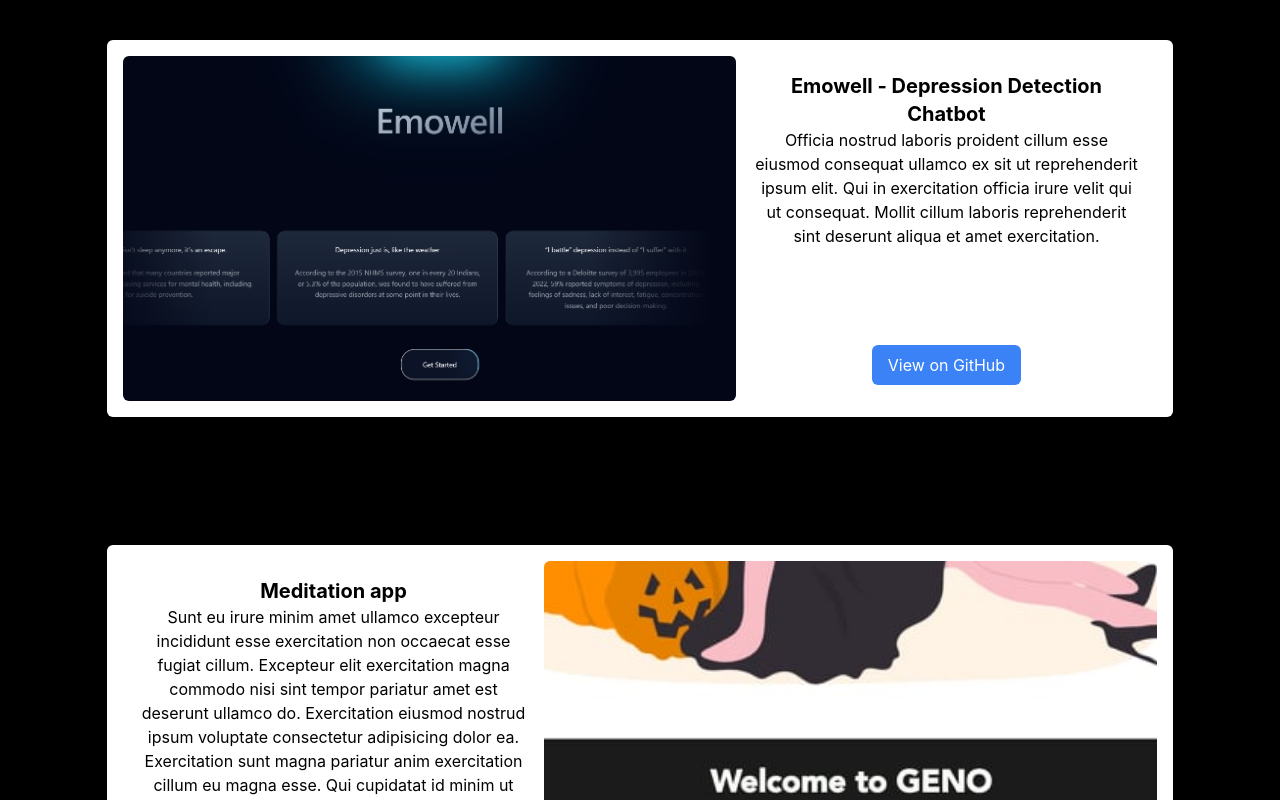
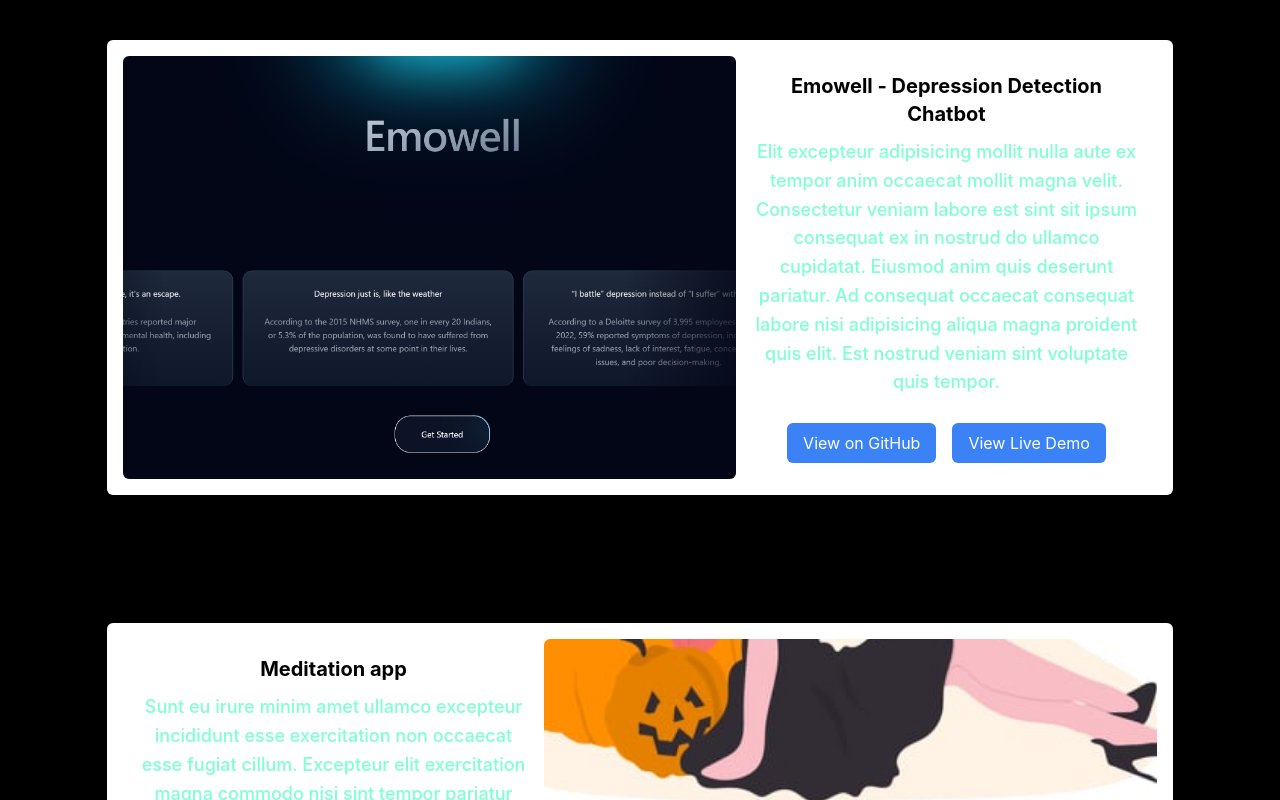
Before and after one commit to kbadal19/Porta, a React (Create React App) app: page / in a window 1280 px wide. Shown: the part 900-1700 px from the top of the page. Built offline with nearby package versions, Linux system fonts and the light colour scheme.

Commit message:
added contact info and emowell live link

```diff
--- a/src/App.css
+++ b/src/App.css
@@ -77,3 +77,44 @@
   height: auto;
   margin: 10px;
 }
+
+.proj-desc {
+  font-size: 18px;
+  line-height: 1.6; /* Adjusted for better readability */
+  font-weight: 500;
+  color: aquamarine;
+  margin: 10px 0; /* Add some margin to space out the text */
+}
+
+.proj-desc p {
+  margin-bottom: 10px; /* Add some space between paragraphs */
+}
+
+.proj-desc ul {
+  list-style-type: disc; /* Use disc bullets */
+  padding-left: 20px; /* Indent the list */
+  margin: 10px 0; /* Add margin for spacing */
+}
+
+.proj-desc li {
+  margin-bottom: 5px; /* Space between list items */
+  line-height: 1.4; /* Adjust line height for list items */
+}
+
+/* Add some additional styling for a prettier look */
+.proj-desc h3 {
+  font-size: 20px;
+  font-weight: 600;
+  color: #fff; /* Use a contrasting color for headers */
+  margin-top: 15px;
+  margin-bottom: 5px;
+}
+
+.proj-desc a {
+  color: #00bfff; /* Change link color to sky blue */
+  text-decoration: underline; /* Underline links for better visibility */
+}
+
+.proj-desc a:hover {
+  color: #00ffff; /* Change color on hover */
+}
--- a/src/Components/AcademicProjects.js
+++ b/src/Components/AcademicProjects.js
@@ -20,8 +20,7 @@
 const projects = [
   {
     title: "Emowell - Depression Detection Chatbot",
-    description:
-      "Officia nostrud laboris proident cillum esse eiusmod consequat ullamco ex sit ut reprehenderit ipsum elit. Qui in exercitation officia irure velit qui ut consequat. Mollit cillum laboris reprehenderit sint deserunt aliqua et amet exercitation.",
+    description: "Elit excepteur adipisicing mollit nulla aute ex tempor anim occaecat mollit magna velit. Consectetur veniam labore est sint sit ipsum consequat ex in nostrud do ullamco cupidatat. Eiusmod anim quis deserunt pariatur. Ad consequat occaecat consequat labore nisi adipisicing aliqua magna proident quis elit. Est nostrud veniam sint voluptate quis tempor.",
     hueA: 340,
     hueB: 10,
     images: [emowell1, emowell2, emowell3],
--- a/src/Components/Contact.js
+++ b/src/Components/Contact.js
@@ -2,42 +2,61 @@
 
 export default function Contact() {
   return (
-    <div>
+    <div className="contact-container flex flex-col md:flex-row items-center justify-center text-white p-5 z-500">
       <svg
         viewBox="0 0 24 24"
         fill="#fff"
         width="200px"
         height="200px"
         xmlns="http://www.w3.org/2000/svg"
-        class="line-drawing"
+        className="line-drawing"
       >
-        <g id="SVGRepo_bgCarrier" stroke-width="0"></g>
+        <g id="SVGRepo_bgCarrier" strokeWidth="0"></g>
         <g
           id="SVGRepo_tracerCarrier"
-          stroke-linecap="round"
-          stroke-linejoin="round"
+          strokeLinecap="round"
+          strokeLinejoin="round"
         ></g>
         <g id="SVGRepo_iconCarrier">
           <path
-            fill-rule="evenodd"
-            clip-rule="evenodd"
+            fillRule="evenodd"
+            clipRule="evenodd"
             d="M17.3545 22.2324C15.3344 21.7262 11.1989 20.2994 7.44979 16.5503C3.70068 12.8012 2.27383 8.66565 1.76771 6.64556C1.47684 5.48465 2.00061 4.3644 2.88872 3.73003L5.21698 2.067C6.57925 1.09394 8.47435 1.42413 9.42727 2.80057L10.8931 4.91783C11.5153 5.81657 11.3006 7.04836 10.4112 7.68371L9.24237 8.51856C9.41926 9.19516 9.96942 10.5846 11.6924 12.3076C13.4154 14.0306 14.8049 14.5808 15.4815 14.7577L16.3164 13.5889C16.9517 12.6994 18.1835 12.4848 19.0822 13.107L21.1995 14.5728C22.5759 15.5257 22.9061 17.4208 21.9331 18.7831L20.27 21.1113C19.6357 21.9995 18.5154 22.5232 17.3545 22.2324ZM8.864 15.1361C12.2734 18.5454 16.0358 19.8401 17.8406 20.2923C18.1044 20.3584 18.4233 20.2559 18.6426 19.9489L20.3056 17.6206C20.63 17.1665 20.5199 16.5348 20.0611 16.2172L17.9438 14.7514L17.0479 16.0056C16.6818 16.5182 16.0047 16.9203 15.2163 16.7502C14.2323 16.5378 12.4133 15.8569 10.2782 13.7218C8.14313 11.5868 7.46222 9.76776 7.24991 8.78376C7.0798 7.99537 7.48184 7.31827 7.99442 6.95215L9.24868 6.05625L7.78288 3.93899C7.46524 3.48017 6.83354 3.37011 6.37945 3.69446L4.0512 5.3575C3.74416 5.57681 3.64165 5.89571 3.70774 6.15949C4.15992 7.96424 5.45462 11.7267 8.864 15.1361Z"
             fill="#fff"
             stroke="#fff"
-            stroke-width="1"
-            stroke-dasharray="180"
-            stroke-dashoffset="180"
+            strokeWidth="1"
+            strokeDasharray="180"
+            strokeDashoffset="180"
           ></path>
           <path
             d="M23 7C23 7.55228 22.5523 8 22 8C21.4477 8 21 7.55228 21 7V4.41421L16.7216 8.69265C16.331 9.08318 15.6979 9.08317 15.3073 8.69265C14.9168 8.30213 14.9168 7.66896 15.3073 7.27844L19.5858 3L17 3C16.4477 3 16 2.55228 16 2C16 1.44772 16.4477 1 17 1L21 1C22.1046 1 23 1.89543 23 3V7Z"
             fill="#fff"
             stroke="#fff"
-            stroke-width="1"
-            stroke-dasharray="100"
-            stroke-dashoffset="100"
+            strokeWidth="1"
+            strokeDasharray="100"
+            strokeDashoffset="100"
           ></path>
         </g>
       </svg>
+      <div className="contact-info ml-8 text-left">
+        <p className="text-lg">Phone: +91 9122027847</p>
+        <p className="text-lg">Email: k.badal19@gmail.com</p>
+        <p className="text-lg">
+          LinkedIn:{" "}
+          <a
+            href="https://www.linkedin.com/in/kbadal19"
+            className="text-blue-400"
+          >
+            https://www.linkedin.com/in/kbadal19
+          </a>
+        </p>
+        <p className="text-lg">
+          GitHub:{" "}
+          <a href="https://github.com/kbadal19" className="text-blue-400">
+            https://github.com/kbadal19
+          </a>
+        </p>
+      </div>
     </div>
   );
 }
--- a/src/Components/ProjectCards.js
+++ b/src/Components/ProjectCards.js
@@ -43,6 +43,7 @@
   }, [images.length]);
 
   const isMedapp = title.toLowerCase().includes("meditation");
+  const isEmowell = title.toLowerCase().includes("emowell");
 
   return (
     <motion.div
@@ -74,14 +75,28 @@
       <div className="w-full md:w-2/3 p-4 flex flex-col justify-between">
         <div>
           <h2 className="text-xl font-bold">{title}</h2>
-          <p>{description}</p>
+          <p
+            className="proj-desc"
+            dangerouslySetInnerHTML={{ __html: description }}
+          ></p>
         </div>
-        <div className="mt-4 flex justify-center">
+        <div className="mt-4 flex justify-center space-x-4">
           <a href={githubLink} target="_blank" rel="noopener noreferrer">
             <button className="bg-blue-500 text-white px-4 py-2 rounded-md">
               View on GitHub
             </button>
           </a>
+          {isEmowell && (
+            <a
+              href="https://66b076611a567e8603e383e2--unrivaled-moonbeam-259772.netlify.app/"
+              target="_blank"
+              rel="noopener noreferrer"
+            >
+              <button className="bg-blue-500 text-white px-4 py-2 rounded-md">
+                View Live Demo
+              </button>
+            </a>
+          )}
         </div>
       </div>
     </motion.div>
```
